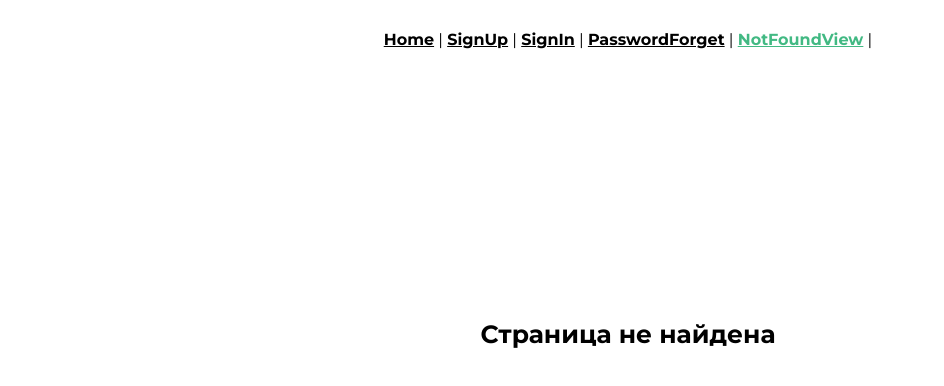
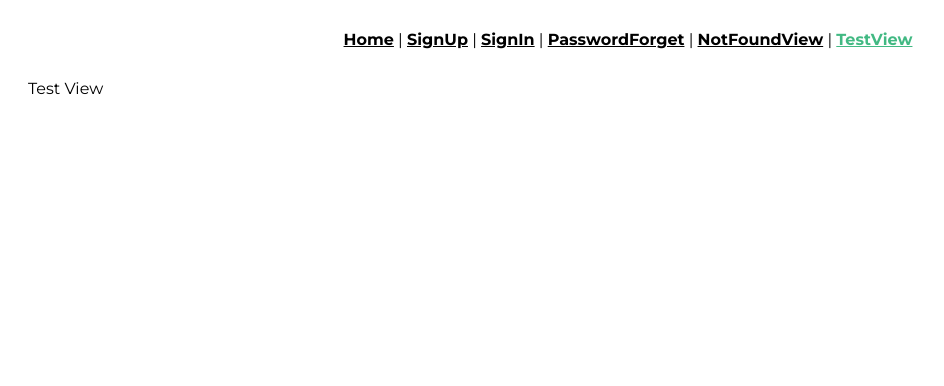
Before and after one commit to AlexanderRusnak/rusnak-diplom-main, a Vue app: page /test in a window 1280 px wide. Before the commit this address led to /404. Shown: the top 386 px of the page, without its empty margins (12-956 px from the left). Built offline with nearby package versions, Linux system fonts and the light colour scheme; no server answers.

Commit message:
test view added

```diff
--- a/src/App.vue
+++ b/src/App.vue
@@ -5,6 +5,7 @@
     <router-link to="/sign-in">SignIn</router-link> |
     <router-link to="/password-forget">PasswordForget</router-link> |
     <router-link to="/404">NotFoundView</router-link> |
+    <router-link to="/test">TestView</router-link>
   </nav>
   <nav v-if="isLoggedIn">
     <router-link to="/">Home</router-link> |
@@ -14,6 +15,7 @@
     <router-link to="/waiters">Waiters</router-link> |
     <router-link to="/orders">Orders</router-link> |
     <router-link to="/404">NotFoundView</router-link> |
+    <router-link to="/test">TestView</router-link> |
     <button @click="signOut">Exit from account</button>
   </nav>
   <router-view />
--- a/src/router/index.js
+++ b/src/router/index.js
@@ -8,6 +8,7 @@ import CategoriesView from "@/views/CategoriesView.vue";
 import PositionsView from "@/views/PositionsView.vue";
 import WaitersView from "@/views/WaitersView.vue";
 import OrdersView from "@/views/OrdersView.vue";
+import TestView from "@/views/TestView.vue";
 import NotFoundView from "@/views/NotFoundView.vue";
 
 const routes = [
@@ -57,6 +58,11 @@ const routes = [
     component: OrdersView,
   },
   {
+    path: "/test",
+    name: "test",
+    component: TestView,
+  },
+  {
     path: "/404",
     component: NotFoundView,
   },
--- /dev/null
+++ b/src/views/TestView.vue
@@ -0,0 +1,11 @@
+<template>
+  <BaseContainer>
+    <div>Test View</div>
+  </BaseContainer>
+</template>
+
+<script setup>
+import BaseContainer from "@/components/base/BaseContainer.vue";
+</script>
+
+<style lang="scss" scoped></style>
```
